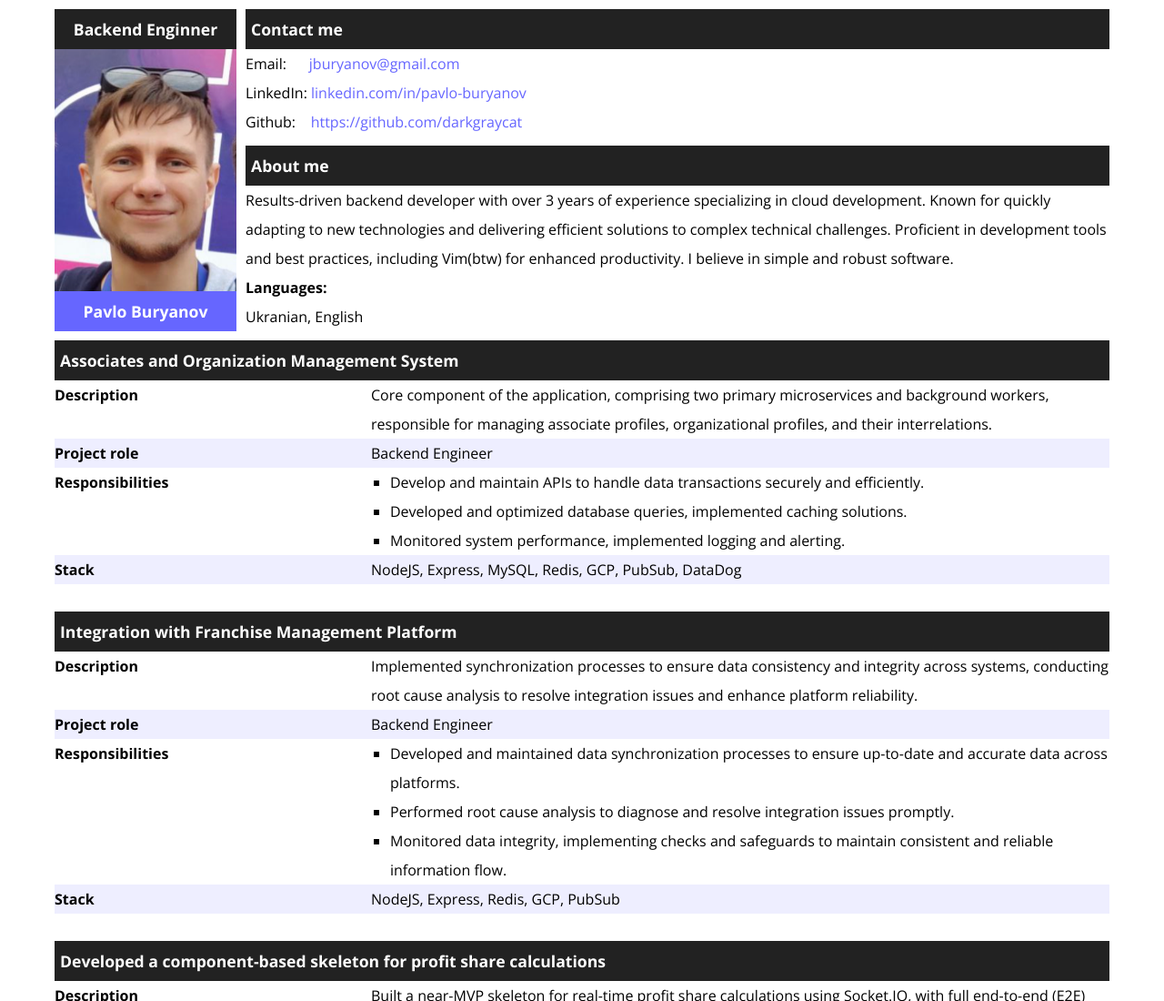
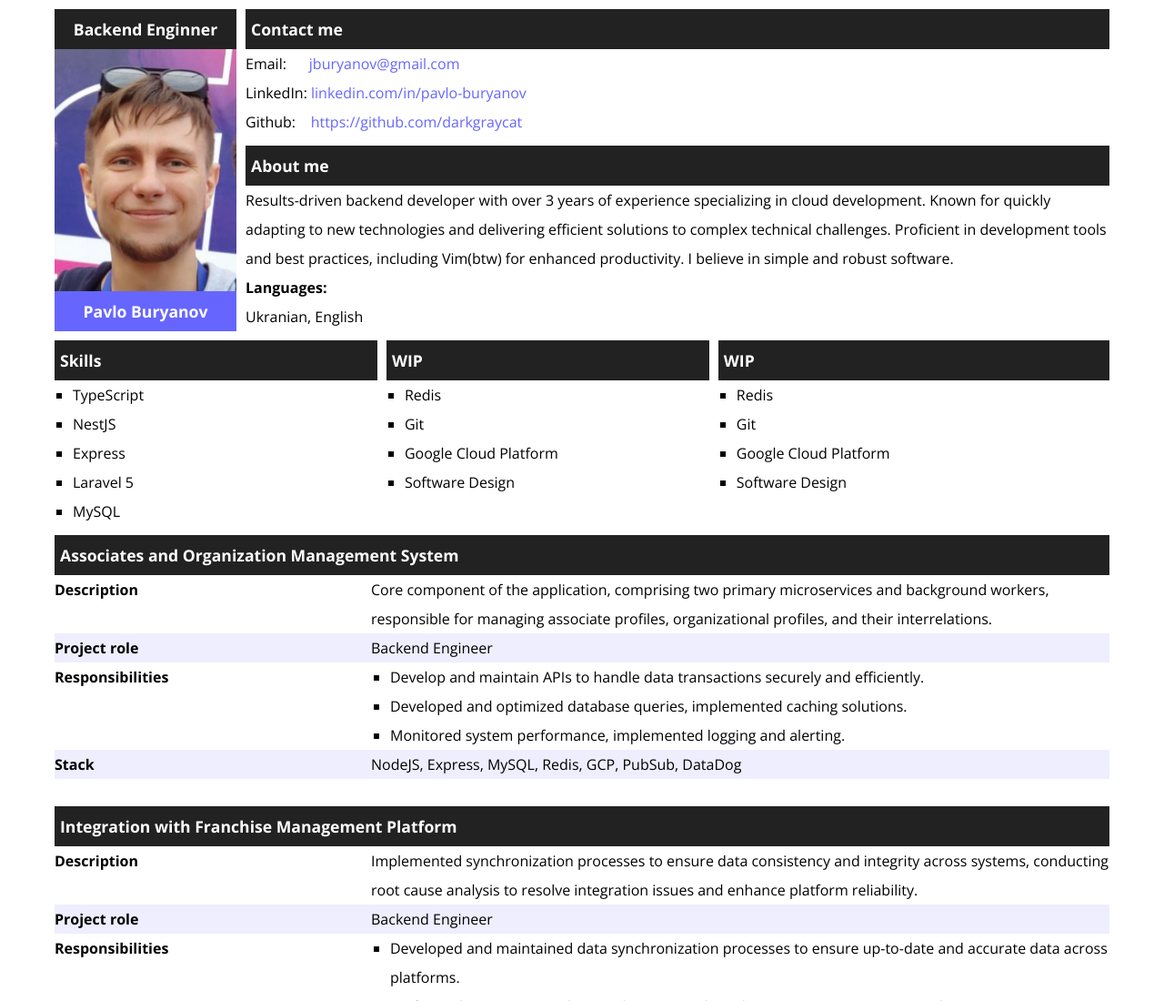
Before and after one commit to darkgraycat/cv, a website: page index.html in a window 1280 px wide. Shown: the top 1100 px of the page at 91% size. Drawn offline with nearby package versions, Linux system fonts and the light colour scheme.

Commit message:
: bring skills back. WIP

```diff
--- a/index.html
+++ b/index.html
@@ -37,6 +37,38 @@
                     <p>
                         <b>Languages:</b><br> Ukranian, English
                     </p>
+                </div>
+            </div>
+
+            <!-- skills -->
+            <div class="skills">
+                <div class="skills__container container">
+                    <div class="skills__title title">Skills</div>
+                    <ul class="skills__list">
+                        <li>TypeScript</li>
+                        <li>NestJS</li>
+                        <li>Express</li>
+                        <li>Laravel 5</li>
+                        <li>MySQL</li>
+                    </ul>
+                </div>
+                <div class="skills__container container">
+                    <div class="skills__title title">WIP</div>
+                    <ul class="skills__list">
+                        <li>Redis</li>
+                        <li>Git</li>
+                        <li>Google Cloud Platform</li>
+                        <li>Software Design</li>
+                    </ul>
+                </div>
+                <div class="skills__container container">
+                    <div class="skills__title title">WIP</div>
+                    <ul class="skills__list">
+                        <li>Redis</li>
+                        <li>Git</li>
+                        <li>Google Cloud Platform</li>
+                        <li>Software Design</li>
+                    </ul>
                 </div>
             </div>
 
--- a/scss/main.scss
+++ b/scss/main.scss
@@ -79,7 +79,7 @@ a {
   @include flex(row, space-between, flex-start);
   gap: 10px;
   &__container {
-    flex: 1 1 30%;
+    flex: 1 1 33%;
   }
   >:nth-child(3) {
     flex: 1 1 40%;
```
Also changed, not shown: css/style.css.
